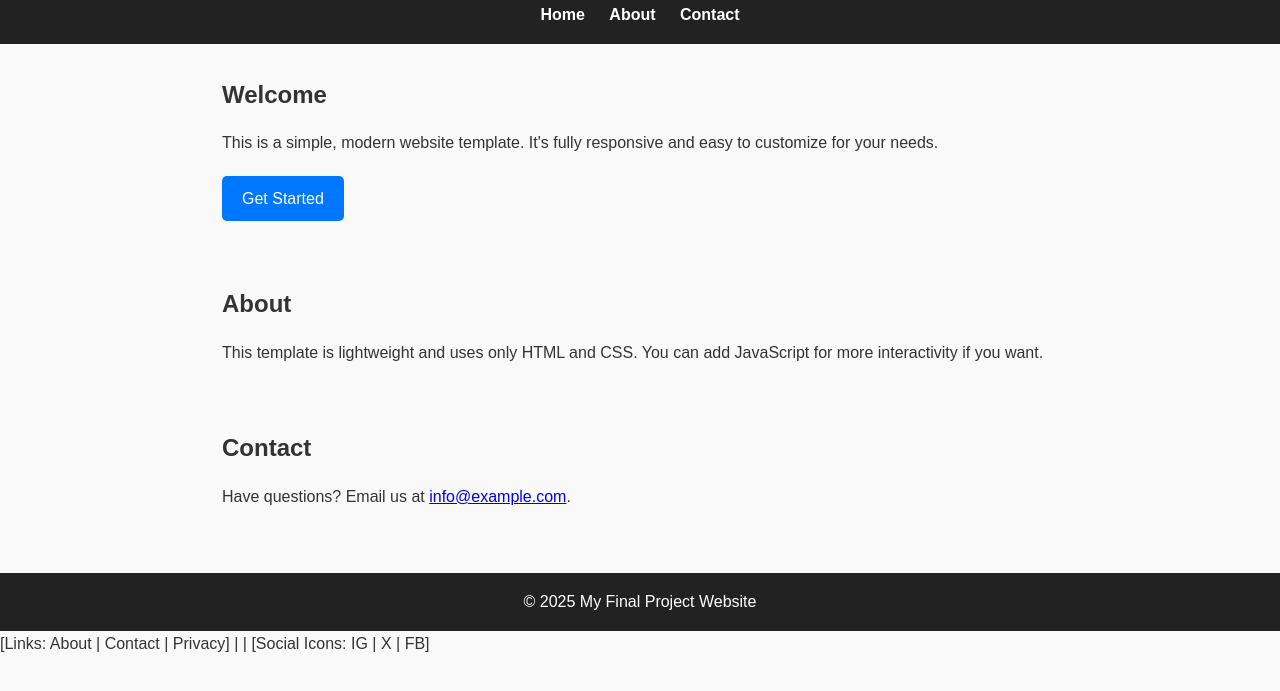
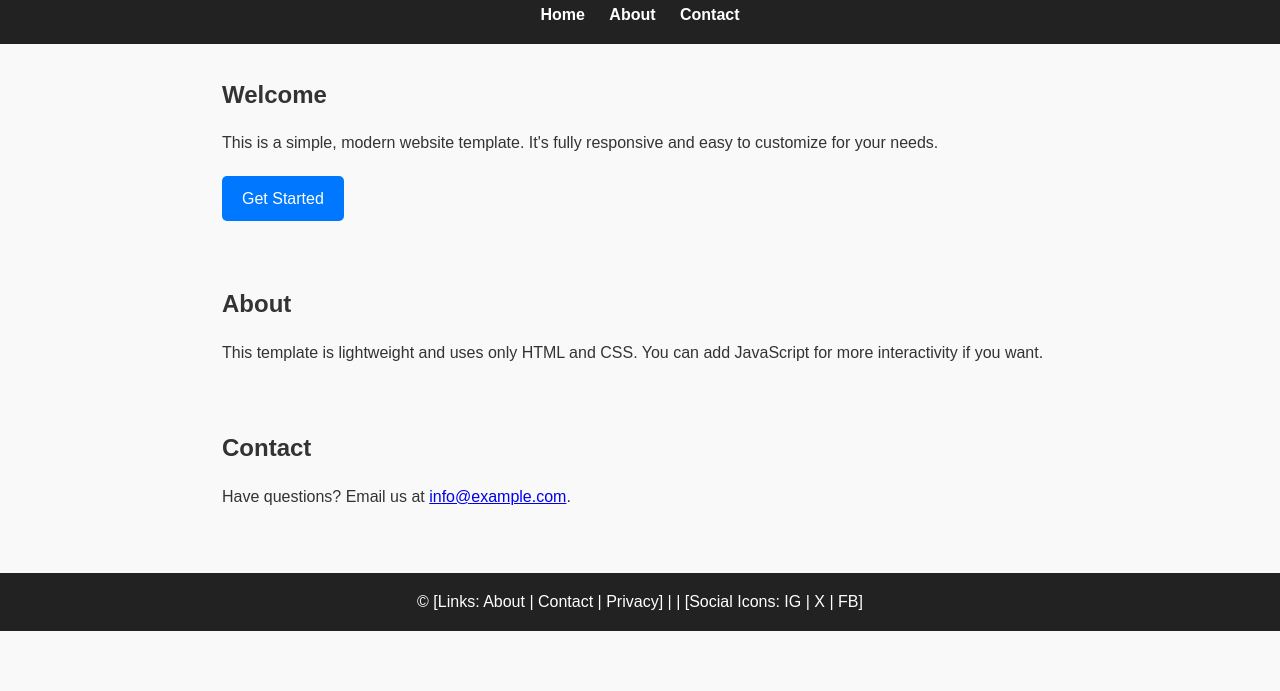
Before and after one commit to jtchlarson/CS1030final, a plain HTML site: page index.html in a window 1280 px wide. Shown: the part 81-772 px from the top of the page. Drawn offline with Linux system fonts and the light colour scheme.

Commit message:
corrected footer

```diff
--- a/index.html
+++ b/index.html
@@ -109,7 +109,7 @@
   </section>
 
   <footer>
-    <p>&copy; 2025 My Final Project Website</p>
-  </footer> [Links: About | Contact | Privacy]     |
-|  [Social Icons: IG | X | FB]
+    <p>&copy; [Links: About | Contact | Privacy]     |
+|  [Social Icons: IG | X | FB]</p>
+  </footer>
 </html>
```
